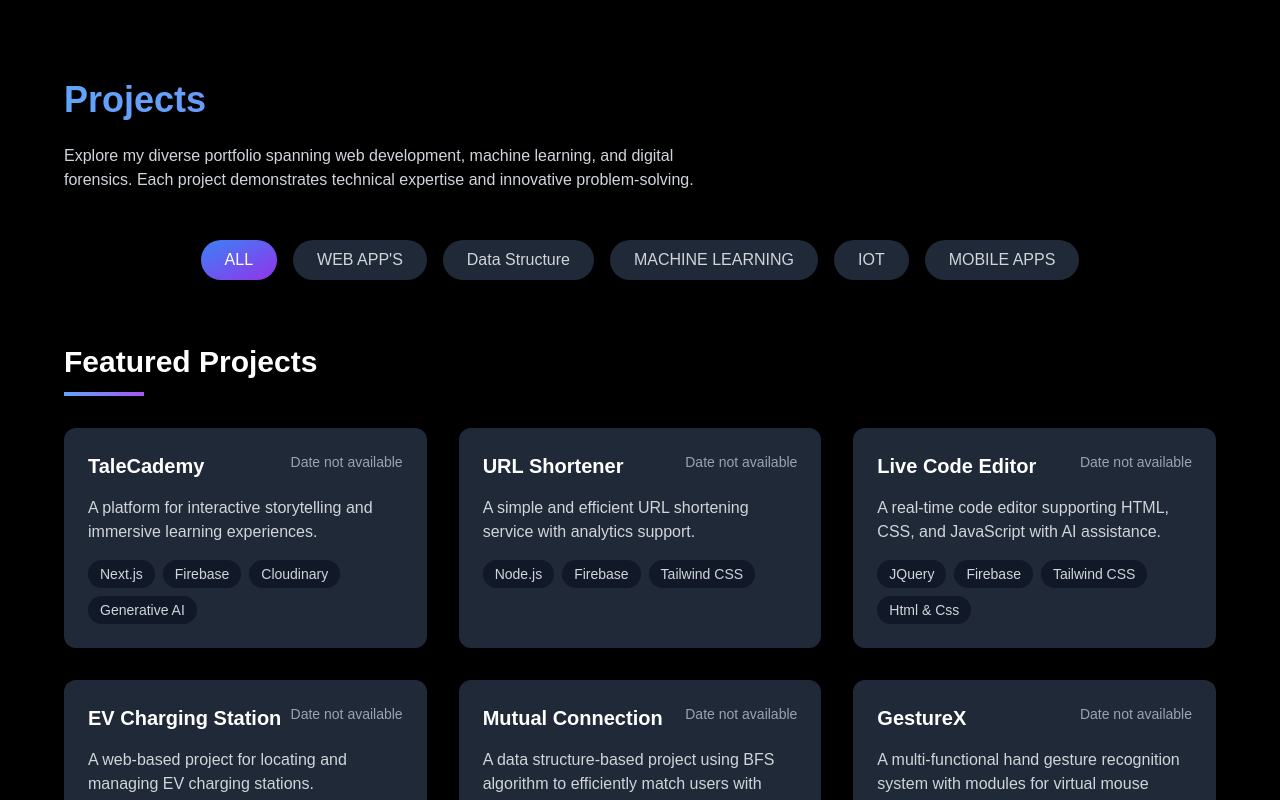
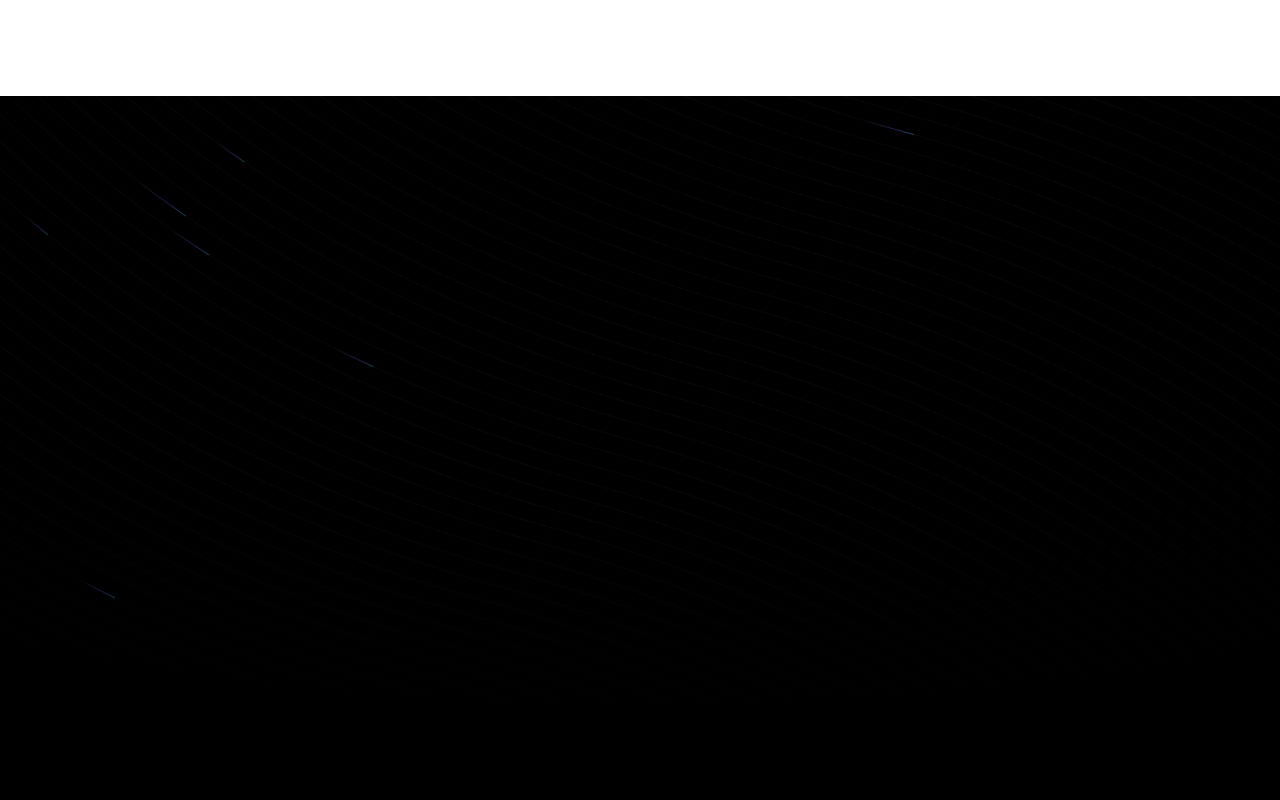
Before and after one commit to sanyogjadhav24/My_Portfolio, a Next.js app: page / in a window 1280 px wide. Shown: the top 800 px of the page. Built offline with nearby package versions, Linux system fonts and the light colour scheme.

Commit message:
backdemo

```diff
--- a/src/app/components/hero.js
+++ b/src/app/components/hero.js
@@ -1,5 +1,5 @@
 "use client";
-import {BackgroundBeams} from "./ui/background-beams";
+import { BackgroundBeams } from "./ui/background-beams";
 import React from "react";
 import Typewriter from "react-typewriter-effect";
 import { motion, useScroll, useTransform } from "framer-motion";
@@ -23,8 +23,11 @@ export default function BackgroundBeamsDemo() {
   };
 
   return (
+
+
     <div className="min-h-screen w-full bg-black relative flex flex-col items-center justify-center antialiased overflow-hidden px-4 md:px-6 mt-24">
-      <div className="max-w-6xl mx-auto p-6 flex flex-col md:flex-row items-center md:items-start w-full">
+ <BackgroundBeams>
+<div className="max-w-6xl mx-auto p-6 flex flex-col md:flex-row items-center md:items-start w-full">
 
         {/* Mobile Image Section - Fixed Visibility */}
         {/* Mobile Image Section - Fixed with proper z-index */}<motion.div
@@ -204,7 +207,7 @@ export default function BackgroundBeamsDemo() {
 
 
 
-      <BackgroundBeams />
+ </BackgroundBeams>
     </div>
   );
 }
--- a/src/app/components/home.js
+++ b/src/app/components/home.js
@@ -1,7 +1,7 @@
 "use client";
 import React from "react";
 
-//import BackgroundBeamsDemo from "./hero"; // Ensure the filename matches exactly
+import BackgroundBeamsDemo from "./hero"; // Ensure the filename matches exactly
 import Projects from "./projects";
 import Education from "./education";
 import Contact from "./contactme";
@@ -11,7 +11,7 @@ const HomePage = () => {
   return (
     <div className="min-h-screen bg-black text-white">
       {/* Hero Section */}
-      {/* <BackgroundBeamsDemo /> */}
+      <BackgroundBeamsDemo />
 
       {/* Projects Section */}
       <Projects />
```
